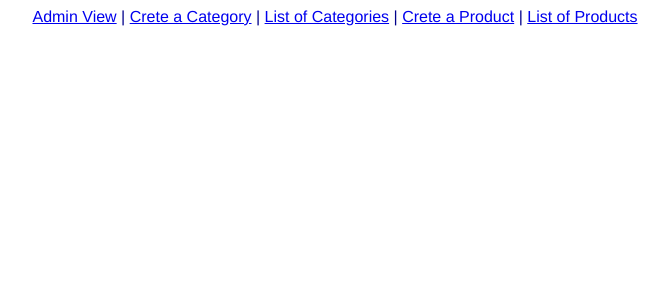
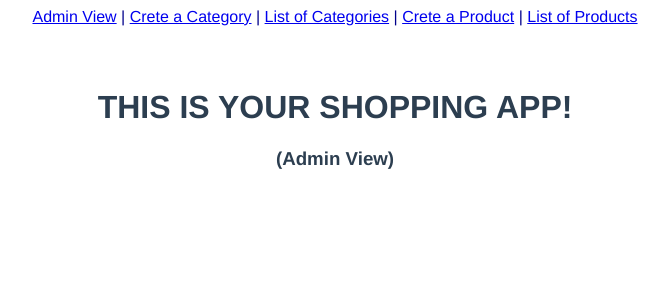
Before and after one commit to aatanasovskii/shopping-app-vuejs, a Vue app: page / in a window 1280 px wide. Shown: the top 300 px of the page, without its empty margins (305-973 px from the left). Built offline with nearby package versions, Linux system fonts and the light colour scheme.

Commit message:
Add files via upload

```diff
--- a/src/views/AdminView.vue
+++ b/src/views/AdminView.vue
@@ -1,12 +1,12 @@
 <template>
   <div>
-
+    <h1>THIS IS YOUR SHOPPING APP!</h1>
+    <h3>(Admin View)</h3>
   </div>
 </template>
 
 <script>
 export default {
-
 }
 </script>
 
```
